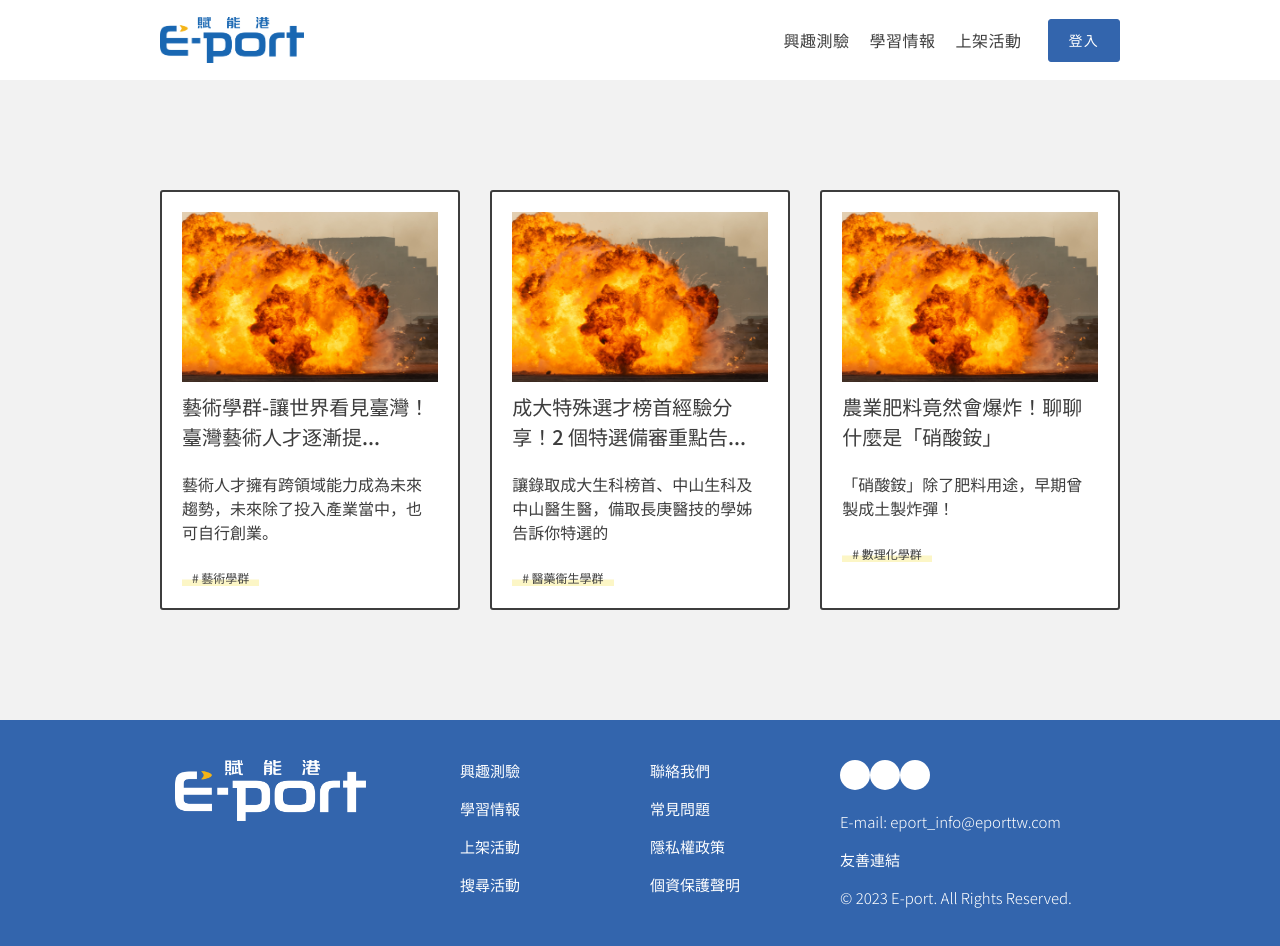
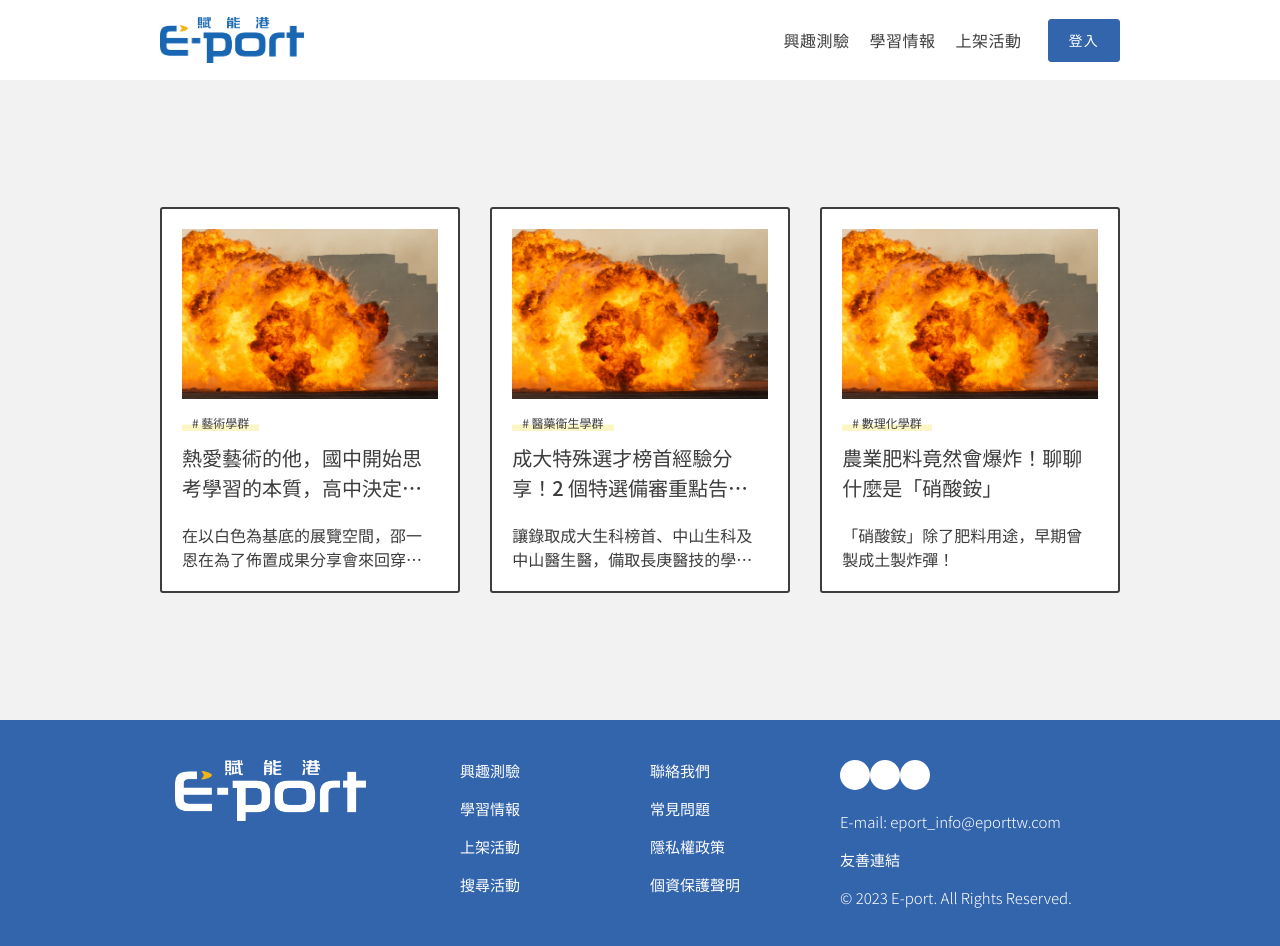
Before and after one commit to FOR-Shu/eport-homework, a Next.js app: page / in a window 1280 px wide. Shown: the top 946 px of the page. Built offline with nearby package versions, Linux system fonts and the light colour scheme.

Commit message:
[fix](Card): 樣式版面調整

```diff
--- a/src/components/Card/Card.module.scss
+++ b/src/components/Card/Card.module.scss
@@ -24,9 +24,11 @@
         h3 {
             font-size: 20px;
             font-weight: 500;
-            text-decoration: none;
-            display: inline-block;
-            cursor: pointer;
+            overflow: hidden;
+            text-overflow: ellipsis;
+            display: -webkit-box;
+            -webkit-box-orient: vertical;
+            -webkit-line-clamp: 2;
         }
 
         img {
@@ -36,10 +38,18 @@
 
         &__content {
             padding-top: 20px;
+
+            p {
+                overflow: hidden;
+                text-overflow: ellipsis;
+                display: -webkit-box;
+                -webkit-box-orient: vertical;
+                -webkit-line-clamp: 2;
+            }
         }
 
         &__tag {
-            padding-top: 20px;
+            padding-bottom: 10px;
 
             a {
                 font-size: 12px;
--- a/src/components/Card/index.js
+++ b/src/components/Card/index.js
@@ -5,12 +5,12 @@ import classes from "./Card.module.scss";
 const Card = (props) => {
     const [newCards] = useState([
         {
-            title: '藝術學群-讓世界看見臺灣！臺灣藝術人才逐漸提...',
-            text: '藝術人才擁有跨領域能力成為未來趨勢，未來除了投入產業當中，也可自行創業。',
+            title: '熱愛藝術的他，國中開始思考學習的本質，高中決定將生活放在自己喜歡的事物上',
+            text: '在以白色為基底的展覽空間，邵一恩在為了佈置成果分享會來回穿梭的同學前，介紹他的油畫作品。在強調自由創作的實驗學校，不同性格的學生用不同的媒介讓想法與創意碰撞，從交集的過程中找到自我',
             tag: '藝術學群'
         },
         {
-            title: '成大特殊選才榜首經驗分享！2 個特選備審重點告...',
+            title: '成大特殊選才榜首經驗分享！2 個特選備審重點告訴你',
             text: '讓錄取成大生科榜首、中山生科及中山醫生醫，備取長庚醫技的學姊告訴你特選的',
             tag: '醫藥衛生學群'
         },
@@ -26,12 +26,12 @@ const Card = (props) => {
             {newCards.map((card, i) => (
                 <div key={i} className={classes.cards__card}>
                     <Image src='/img3.jpeg' alt='img' width='45' height='45' layout="responsive" />
+                    <div className={classes.cards__card__tag}>
+                        <a href="#"># {card.tag}</a>
+                    </div>
                     <h3>{card.title}</h3>
                     <div className={classes.cards__card__content}>
                         <p>{card.text}</p>
-                    </div>
-                    <div className={classes.cards__card__tag}>
-                        <a href="#"># {card.tag}</a>
                     </div>
                 </div>
             ))}
```
